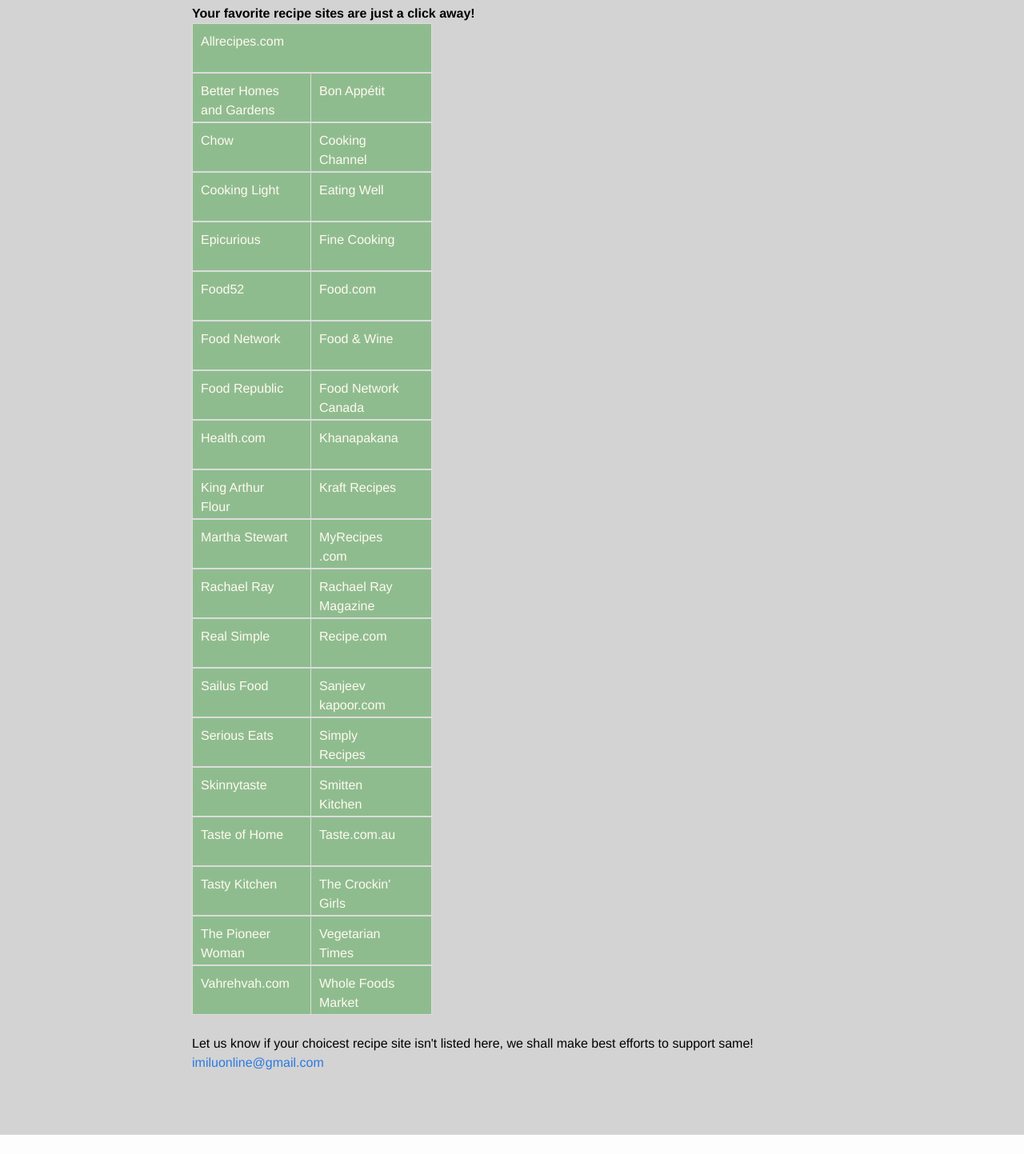
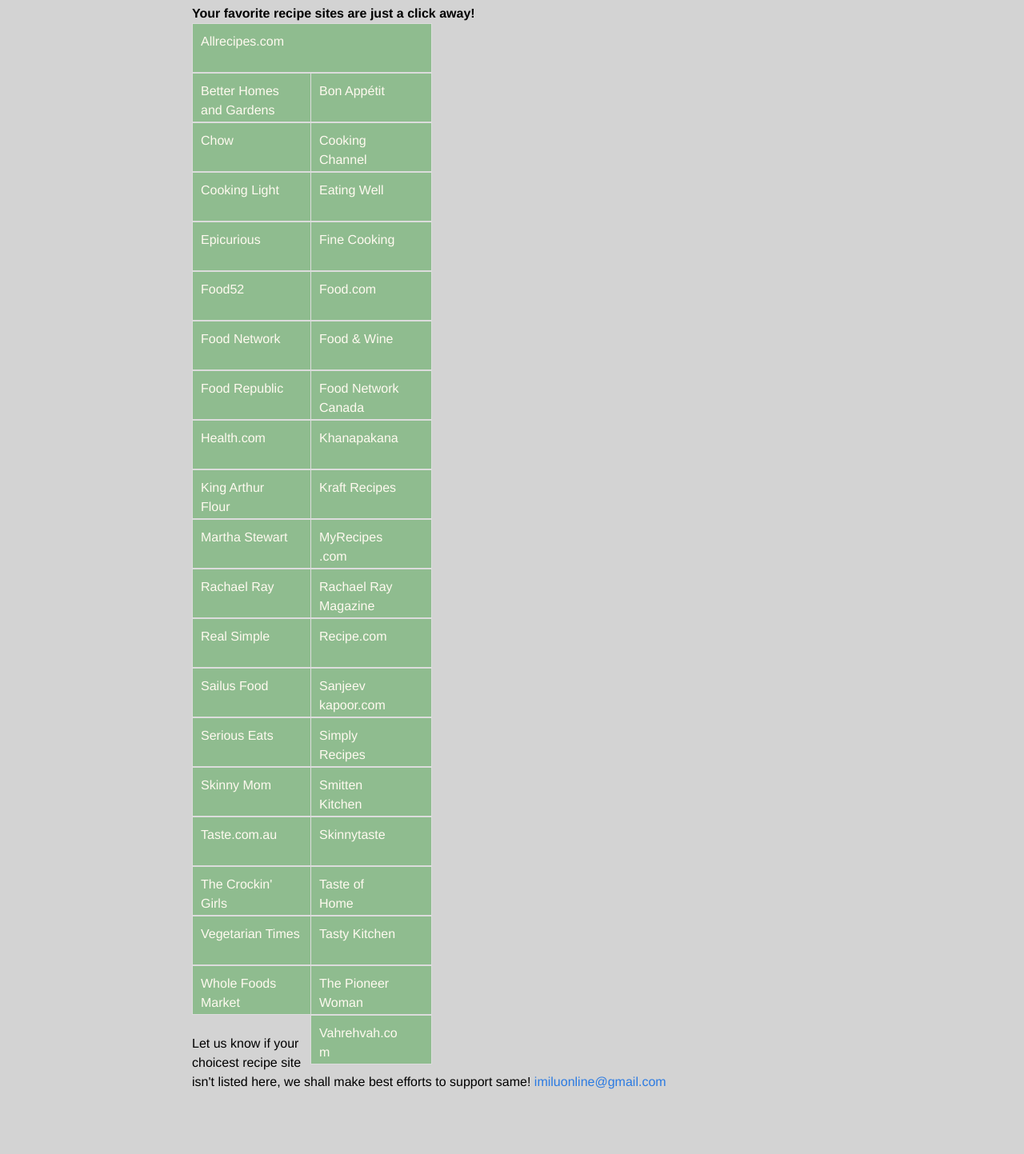
Before and after one commit to miluonline/miluworkslive, a Jekyll site: the page built from supported-recipe-sites.html, in a window 1280 px wide. Shown: the whole page at 80% size. Built offline with Jekyll 4.4.1, drawn with Linux system fonts in a browser that asks for light colours; before the commit the page ends 1419 px from its top, so only the background shows below that.

Commit message:
updated recipe rule for skinny mom

```diff
--- a/supported-recipe-sites.html
+++ b/supported-recipe-sites.html
@@ -34,15 +34,16 @@
 	<li class='recipe-row2'><a href="http://www.simplyrecipes.com">Simply Recipes</a></li>
 	<li class='recipe-row1'><a href="http://www.seriouseats.com">Serious Eats</a></li>
 	<li class='recipe-row2'><a href="http://smittenkitchen.com">Smitten Kitchen</a></li>
-	<li class='recipe-row1'><a href="http://www.skinnytaste.com">Skinnytaste</a></li>
-	<li class='recipe-row2'><a href="http://www.taste.com.au">Taste.com.au</a></li>
-	<li class='recipe-row1'><a href="http://www.tasteofhome.com">Taste of Home</a></li>
-	<li class='recipe-row2'><a href="http://crockingirls.com">The Crockin' <br/>Girls</a></li>
-	<li class='recipe-row1'><a href="http://tastykitchen.com">Tasty Kitchen</a></li>
-	<li class='recipe-row2'><a href="http://www.vegetariantimes.com">Vegetarian Times</a></li>
-	<li class='recipe-row1'><a href="http://thepioneerwoman.com">The Pioneer <br/>Woman</a></li>
-	<li class='recipe-row2'><a href="http://www.wholefoodsmarket.com">Whole Foods <br/>Market</a></li>
-	<li class='recipe-row1'><a href="http://vahrehvah.com">Vahrehvah.com</a></li>
+	<li class='recipe-row1'><a href="http://www.skinnymom.com">Skinny Mom</a></li>
+	<li class='recipe-row2'><a href="http://www.skinnytaste.com">Skinnytaste</a></li>
+	<li class='recipe-row1'><a href="http://www.taste.com.au">Taste.com.au</a></li>
+	<li class='recipe-row2'><a href="http://www.tasteofhome.com">Taste of Home</a></li>
+	<li class='recipe-row1'><a href="http://crockingirls.com">The Crockin' <br/>Girls</a></li>
+	<li class='recipe-row2'><a href="http://tastykitchen.com">Tasty Kitchen</a></li>
+	<li class='recipe-row1'><a href="http://www.vegetariantimes.com">Vegetarian Times</a></li>
+	<li class='recipe-row2'><a href="http://thepioneerwoman.com">The Pioneer <br/>Woman</a></li>
+	<li class='recipe-row1'><a href="http://www.wholefoodsmarket.com">Whole Foods <br/>Market</a></li>
+	<li class='recipe-row2'><a href="http://vahrehvah.com">Vahrehvah.com</a></li>
 </ul>
 
 
```
